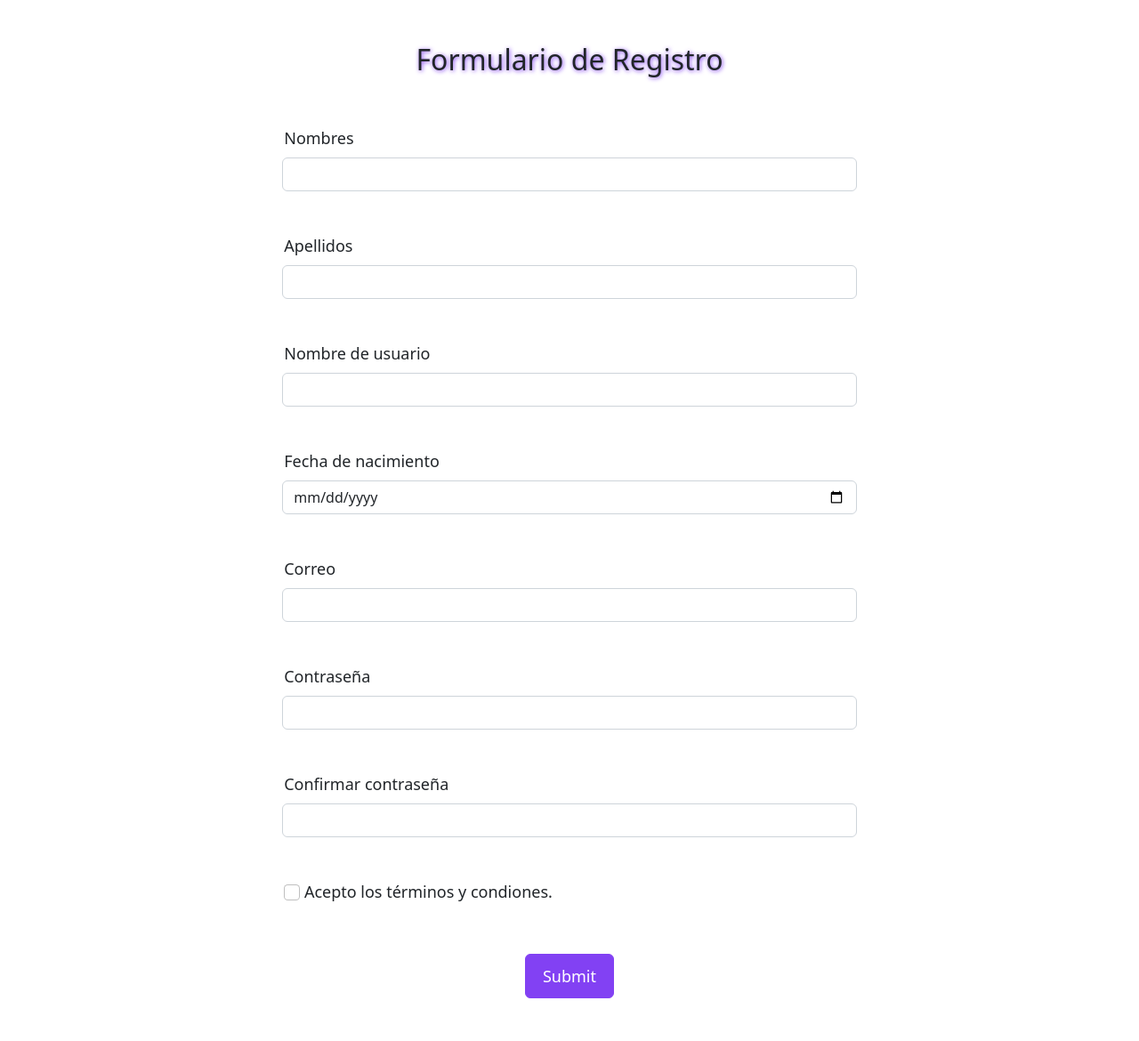
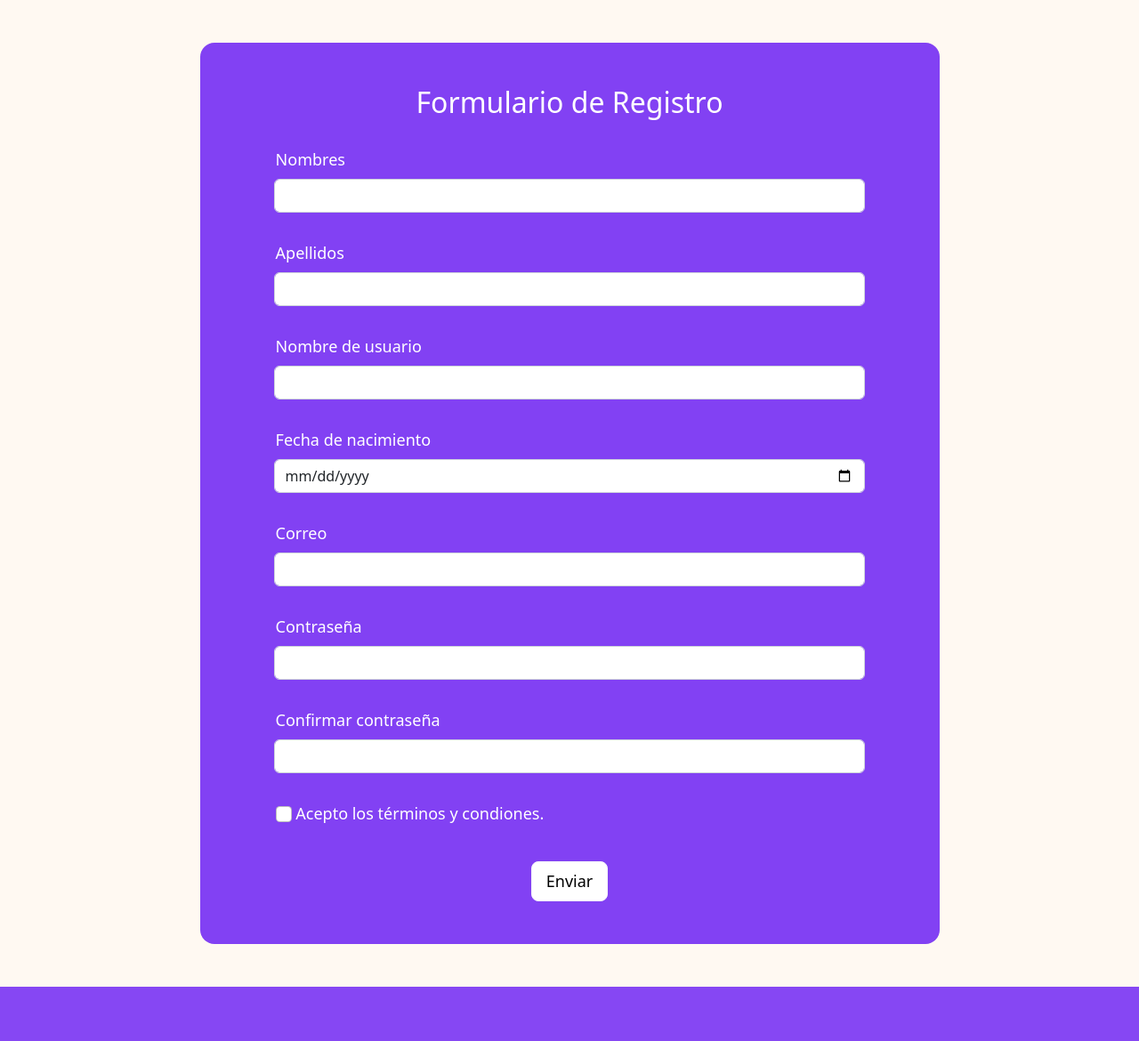
Before and after one commit to GianSz/Mood_P1, a Django app: page /register/ in a window 1280 px wide. Shown: the whole page at 89% size. After the commit the page ends 1109 px from the top, so only its background shows below. Run offline with Django 4.2, Linux system fonts and the light colour scheme; data that the repository does not hold is empty; some libraries are stand-ins or nearby versions.

Commit message:
Formulario de registro con correcciones. Boton enviar no redirige

```diff
--- a/Mood/main/templates/registro.html
+++ b/Mood/main/templates/registro.html
@@ -9,25 +9,14 @@
 
     <style>
 
-        .container{
-            padding: 3em 2em;
-        }
-
         .form{
-            display: flex;
-            flex-direction: column;
-            align-items: center;
-            gap: 3em;
-            padding: 3em 0 0 0;
-        }
-
-        .info-container__title{
-            text-align: center;
-            text-shadow: 1px 1px 5px #8241F3;
+            background-color: #8241F3;
+            border-radius: 1rem;
         }
 
         .form__field{
-            width: 60%;
+            width: 80%;
+            margin: 2rem auto;
         }
 
         .form-label{
@@ -36,110 +25,90 @@
         }
 
         .form-control:focus{
-            border-color: #8241f3;
-            box-shadow: 0 0 0 .25rem #8241f340;
-        }
-
-        .form__terms-input:active{
-            background-color: #eee;
-            border-color: #8241f3;
-            box-shadow: 0 0 0 .25rem #8241f340;
-        }
-
-        .form__terms-input:focus{
-            border-color: #8241f3;
-            box-shadow: 0 0 0 .25rem #8241f340;
-        }
-
-        .form__terms-input:checked{
-            background-color: #8241f3;
-            border-color: #8241f3;
-            box-shadow: 0;
-        }
-
-        .form__field--9{
-            text-align: center;
+            border-color: #ddd;
+            box-shadow: 0 0 0 .10rem #ddd;
         }
 
         .form__button{
-            width: 100px;
-            height: 50px;
             font-size: 18px;
-            background-color: #8241F3;
-            border-color: #8241f3;
+            color: #000;
+            background-color: #fff;
         }
 
         .form__button:hover{
-            background-color: #6020D2;
-            border-color: #6020D2;
+            background-color: #ddd;
+            border-color: #ddd;
+            box-shadow: 0 0 0 .10rem #ddd;
         }
 
         .form__button:focus, .form__button:active:focus{
-            box-shadow: 0 0 0 .25rem #8241f340;
-            background-color: #6020D2;
-            border-color: #6020D2;
+            box-shadow: 0 0 0 .25rem rgba(0, 0, 0, 0.25);
         }
-
-
     </style>
 
 </head>
-<body>
+<body style="background: #FFF9F2;">
 
     <div class="container">
+        <div class="row justify-content-center align-items-center py-5">
+            <div class="col-12 col-md-9">
 
-        <div class="info-container">
+                <form class="form text-white py-5">
+
+                    {% csrf_token %}
+
+                    <div class="info-container fw-bold text-center">
                         <h2 class="info-container__title">Formulario de Registro</h2>
                     </div>
 
-        <form class="form" action="">
                     <div class="form__field form__field--1">
                         <label class="form__name-label form-label" for="input-name">Nombres</label>
-                <input class="form__name-input form-control" type="text" id="input-name">
+                        <input class="form__name-input form-control" type="text" id="input-name" required>
                     </div>
 
                     <div class="form__field form__field--2">
                         <label class="form__surnames-label form-label" for="input-surnames">Apellidos</label>
-                <input class="form__surnames-input form-control" type="text" id="input-surnames">
+                        <input class="form__surnames-input form-control" type="text" id="input-surnames" required>
                     </div>
 
                     <div class="form__field form__field--3">
                         <label class="form__username-label form-label" for="input-username">Nombre de usuario</label>
-                <input class="form__username-input form-control" type="text" id="input-username">
+                        <input class="form__username-input form-control" type="text" id="input-username" required>
                     </div>
 
                     <div class="form__field form__field--4">
                         <label class="form__birth-label form-label" for="input-birth">Fecha de nacimiento</label>
-                <input class="form__birth-input form-control" type="date" id="input-birth">
+                        <input class="form__birth-input form-control" type="date" id="input-birth" required>
                     </div>
 
                     <div class="form__field form__field--5">
                         <label class="form__email-label form-label" for="input-email">Correo</label>
-                <input class="form__email-input form-control" type="email" id="input-email">
+                        <input class="form__email-input form-control" type="email" id="input-email" required>
                     </div>
 
                     <div class="form__field form__field--6">
                         <label class="form__password-label form-label" for="input-password">Contraseña</label>
-                <input class="form__password-input form-control" type="password" id="input-password">
+                        <input class="form__password-input form-control" type="password" id="input-password" required>
                     </div>
 
                     <div class="form__field form__field--7">
                         <label class="form__confirm-password-label form-label" for="input-confirm-password">Confirmar contraseña</label>
-                <input class="form__confirm-password-input form-control" type="password" id="input-confirm-password">
+                        <input class="form__confirm-password-input form-control" type="password" id="input-confirm-password" required>
                     </div>
 
                     <div class="form__field form__field--8">
                         <label class="form__terms-label form-label">
-                    <input class="form__terms-input form-check-input" type="checkbox"> Acepto los términos y condiones.
+                            <input class="form__terms-input form-check-input" type="checkbox" required> Acepto los términos y condiones.
                         </label>
                     </div>
 
-            <div class="form__field form__field--9">
-                <input class="form__button btn btn-primary" type="submit">
+                    <div class="form__field form__field--9 text-center my-0">
+                        <a href="http://localhost:8000/home/"><button class="form__button btn btn-primary btn-lg btn-outline-light" type="submit">Enviar</button></a>
                     </div>
 
                 </form>
-
+            </div>
+        </div>
     </div>
 </body>
 </html>
--- a/Mood/main/views.py
+++ b/Mood/main/views.py
@@ -1,4 +1,3 @@
-from re import template
 from urllib import request
 from django.shortcuts import render,redirect
 import matplotlib.pyplot as plt
@@ -7,9 +6,16 @@ from deepface import DeepFace
 import numpy as np
 from main.models import Sentimiento_Cancion
 
+import requests
+import base64
+
 # Create your views here.
 
 def regsiter_page(request):
+    auth_object = Spotify_authorization()
+    auth_user_token = auth_object.get_auth_user_token()
+    auth_url = auth_user_token.url
+
     return render(request, template_name='registro.html')
 
 def home_page(request): # Views para la home page
@@ -75,3 +81,51 @@ def recognize(request): #Views para la pagina mood
     context={'userEmotion':userEmotion,'canciones':canciones}
 
     return render(request, template_name='mood.html', context=context)
+
+
+
+class Spotify_authorization():
+    AUTH_URL = "https://accounts.spotify.com/authorize"
+    TOKEN_URL = "https://accounts.spotify.com/api/token"
+
+    CLIENT_ID = "6771adc482d249bab3f377402f1d38c6"
+    CLIENT_SECRET = "ed6632a07b87492aad870c0d3b2663e1"
+    REDIRECT_URI = "http://localhost:8000/home/"
+    scope = "user-modify-playback-state"
+    auth_code = ""
+
+    def get_auth_user_token(self):
+        auth_user_token = requests.get(self.AUTH_URL, {
+            "client_id":self.CLIENT_ID,
+            "response_type":"code",
+            "scope":self.scope,
+            "redirect_uri":self.REDIRECT_URI
+        })
+        return auth_user_token
+
+    def get_access_token(self):
+        token_creds = f"{self.CLIENT_ID}:{self.CLIENT_SECRET}".encode()
+        token_creds_b64 = base64.b64encode(token_creds)
+
+        token_data={
+            "client_id": self.CLIENT_ID,
+            "client_secret": self.CLIENT_SECRET,
+            "grant_type":"authorization_code",
+            "redirect_uri": self.REDIRECT_URI,
+            "code": self.auth_code
+        }
+
+        token_headers={
+            "Authorization": f"Basic {token_creds_b64.decode()}",
+            "content-type":"application/x-www-form-urlencoded",
+        }
+
+        token_response = requests.post(self.TOKEN_URL, data=token_data, headers=token_headers)
+
+        token_response_json = token_response.json()
+
+        print(token_response_json)
+
+        # access_token = token_response_json["access_token"]
+        # refresh_token = token_response_json["refresh_token"]
+        # expires_in = token_response_json["expires_in"]
```
Lines whose indentation alone changed are shown as unchanged.
